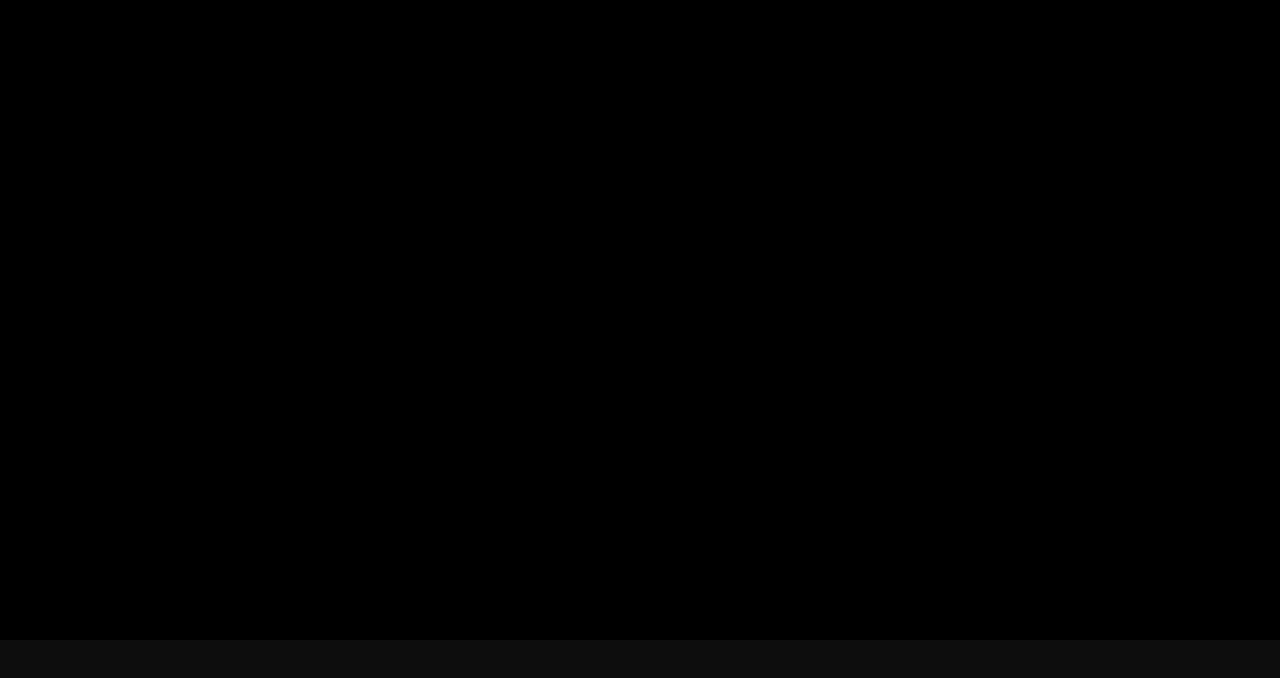
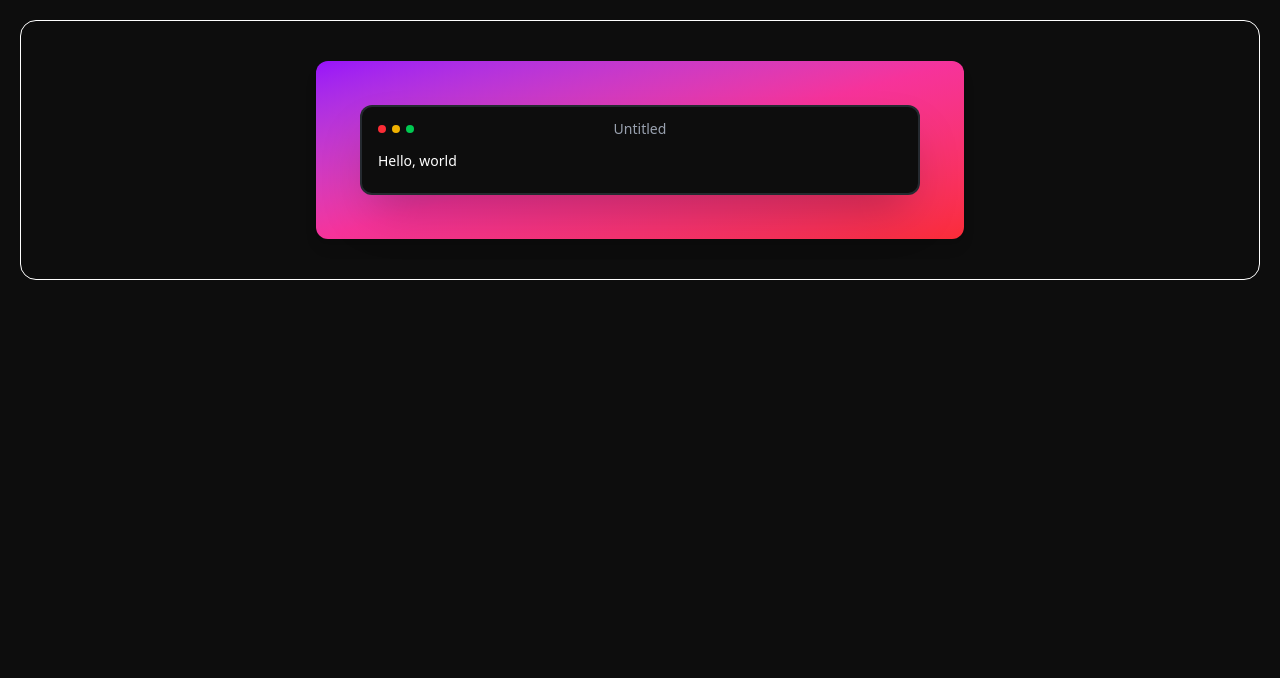
Before and after one commit to Nitesh47kumars/Snippix, a React (Vite) app: page / in a window 1280 px wide. Shown: the top 678 px of the page. Built offline with nearby package versions, Linux system fonts and the light colour scheme.

Commit message:
Add GradientWrapper & SnippetCode

```diff
--- /dev/null
+++ b/src/Components/GradientWrapper.jsx
@@ -0,0 +1,11 @@
+import React from 'react';
+
+const GradientWrapper = ({ children }) => {
+  return (
+    <div className="p-6 my-10 rounded-xl bg-gradient-to-br from-purple-600 via-pink-500 to-red-500 shadow-lg">
+      {children}
+    </div>
+  );
+};
+
+export default GradientWrapper;
--- /dev/null
+++ b/src/Components/SnippetCode.jsx
@@ -0,0 +1,65 @@
+import React, { useRef, useEffect, useState } from "react";
+
+const SnippetCode = ({ width = 600 }) => {
+  const textareaRef = useRef(null);
+  const [code, setCode] = useState("Hello, world");
+
+  // Auto-grow textarea height
+  const autoResize = () => {
+    const textarea = textareaRef.current;
+    if (textarea) {
+      textarea.style.height = "auto"; // reset
+      textarea.style.height = `${textarea.scrollHeight}px`; // grow
+    }
+  };
+
+  // Run on initial render
+  useEffect(() => {
+    autoResize();
+  }, []);
+
+  const handleChange = (e) => {
+    setCode(e.target.value);
+    autoResize();
+  };
+
+  return (
+    <div
+      className="p-5 flex justify-center items-center"
+      style={{ width: `${width}px` }}
+    >
+      <div className="w-full border-2 rounded-xl shadow-2xl bg-[#0d0d0d] border-gray-600/40">
+        {/* Header */}
+        <header className="grid grid-cols-6 gap-3 items-center px-4 py-3">
+          {/* Traffic light buttons */}
+          <div className="flex gap-1.5">
+            <div className="rounded-full h-2 w-2 bg-red-500" />
+            <div className="rounded-full h-2 w-2 bg-yellow-500" />
+            <div className="rounded-full h-2 w-2 bg-green-500" />
+          </div>
+
+          {/* Title input */}
+          <div className="col-span-4 flex justify-center">
+            <input
+              type="text"
+              spellCheck={false}
+              className="bg-transparent text-center text-gray-400 text-sm font-medium focus:outline-none"
+              defaultValue="Untitled"
+            />
+          </div>
+        </header>
+
+        {/* Auto-growing textarea */}
+        <textarea
+          ref={textareaRef}
+          value={code}
+          onChange={handleChange}
+          className="resize-none outline-none px-4 pb-4 w-full text-sm bg-transparent text-white"
+          rows={1} // minimal height
+        />
+      </div>
+    </div>
+  );
+};
+
+export default SnippetCode;
--- a/src/Components/SnippetPreview.jsx
+++ b/src/Components/SnippetPreview.jsx
@@ -1,11 +1,16 @@
-import React from 'react'
-
+import React from 'react';
+import SnippetCode from './SnippetCode';
+import GradientWrappper from './GradientWrapper'
 const SnippetPreview = () => {
   return (
-    <div className='h-[80vh] bg-black'>
+    <div className="min-h-[80vh] p-5">
+      <div className="border border-white rounded-2xl h-full w-full flex items-center justify-center">
+        <GradientWrappper>
+            <SnippetCode />
+        </GradientWrappper>
+      </div>
+    </div>
+  );
+};
 
-    </div>
-  )
-}
-
-export default SnippetPreview
+export default SnippetPreview;
--- a/src/index.css
+++ b/src/index.css
@@ -1,6 +1,7 @@
 @import 'tailwindcss';
 
 #root,body{
+  color: white;
   background-color: #0d0d0d;
 }
 
```
